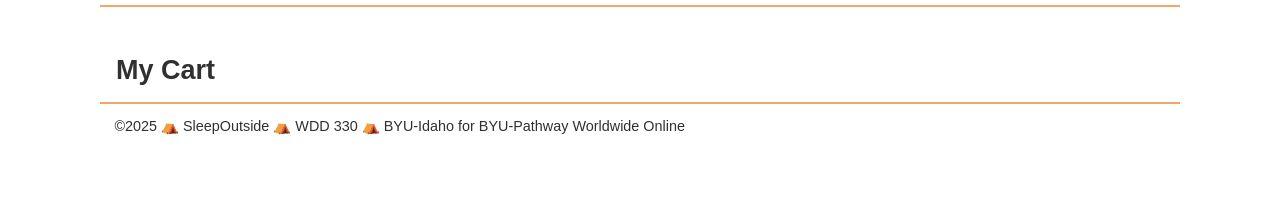
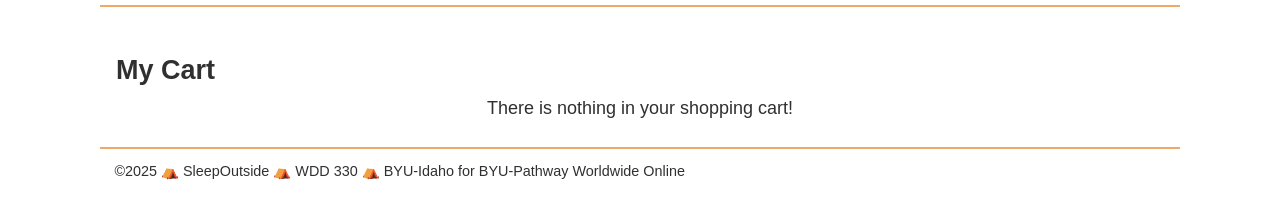
Before and after one commit to baironcayetano/WDD-330---Team-08, a website: page src/cart/index.html in a window 1280 px wide. Shown: the part 71-290 px from the top of the page. Drawn offline with Linux system fonts and the light colour scheme; files whose address does not match are found by name.

Commit message:
Empty shopping cart error fixed.

```diff
--- a/src/cart/index.html
+++ b/src/cart/index.html
@@ -19,39 +19,7 @@
     <main class="divider">
       <section class="products">
         <h2>My Cart</h2>
-
-        <ul class="product-list">
-          <!-- <li class="cart-card divider">
-            <a href="product_pages/marmot-ajax-3.html" class="cart-card__image">
-              <img
-                src="images/tents/marmot-ajax-tent-3-person-3-season-in-pale-pumpkin-terracotta~p~880rr_01~320.jpg"
-                alt="Marmot Ajax tent"
-              />
-            </a>
-            <a href="product_pages/marmot-ajax-3.html">
-              <h2 class="card__name">Marmot Ajax Tent - 3-Person, 3-Season</h2>
-            </a>
-            <p class="cart-card__color">Pale Pumpkin/Terracotta</p>
-            <p class="cart-card__quantity">qty: 1</p>
-            <p class="cart-card__price">$199.99</p>
-          </li>
-          <li class="cart-card divider">
-            <a href="product_pages/marmot-ajax-3.html" class="cart-card__image">
-              <img
-                src="images/tents/the-north-face-talus-tent-4-person-3-season-in-golden-oak-saffron-yellow~p~985rf_01~320.jpg"
-                alt="Talus Tent - 4-Person, 3-Season"
-              />
-            </a>
-            <a href="product_pages/marmot-ajax-3.html">
-              <h2 class="card__name">
-                The North Face Talus Tent - 4-Person, 3-Season
-              </h2></a
-            >
-            <p class="cart-card__color">Golden Oak/Saffron Yellow</p>
-            <p class="cart-card__quantity">qty: 1</p>
-            <p class="cart-card__price">$199.99</p>
-          </li> -->
-        </ul>
+        <ul class="product-list"></ul>
         <div class="cart-footer-hide" id="cart-total"></div>
       </section>
     </main>
--- a/src/js/ShoppingCart.mjs
+++ b/src/js/ShoppingCart.mjs
@@ -25,7 +25,12 @@ function cartTotalTemplate (cart){
 
     const totalTemplate = `<p class="cart-total"> Total: $${total.toFixed(2)}</p>`;
     return totalTemplate;
-}
+};
+
+function emptyCartTemplate(){
+   const template = `<p class="cart-total">There is nothing in your shopping cart!</p>`;
+   return template;
+};
 
 export default class ShoppingCart{
     constructor(parentElementQuerySelector, totalElementQuerySelector){
@@ -35,8 +40,14 @@ export default class ShoppingCart{
     }
 
     init(){
-        this.renderCart();
-        if(this.cart.length > 0){ this.renderTotal(); }
+	//for empty shopping carts
+	if(!this.cart || this.cart.lenght <= 0){
+	   this.renderEmptyCart();
+	   return
+	}
+
+	this.renderCart();
+	this.renderTotal();
     }
 
     renderCart(){
@@ -47,5 +58,7 @@ export default class ShoppingCart{
         this.totalElement.innerHTML = cartTotalTemplate(this.cart);
     }
 
-
+    renderEmptyCart(){
+	this.parentElement.innerHTML = emptyCartTemplate();
+    }
 }
--- a/src/js/product_listing.js
+++ b/src/js/product_listing.js
@@ -8,6 +8,7 @@ const productsTitle = document.querySelector("#products-title");
 const category = getParam("category") || "tents";
 productsTitle.textContent = `Top Products: ${category}`;
 
+//Renders the products
 const listElement = document.querySelector("#top-products");
 const dataSource = new ProductData(category);
 const list = new ProductList(category, dataSource, listElement);
```
